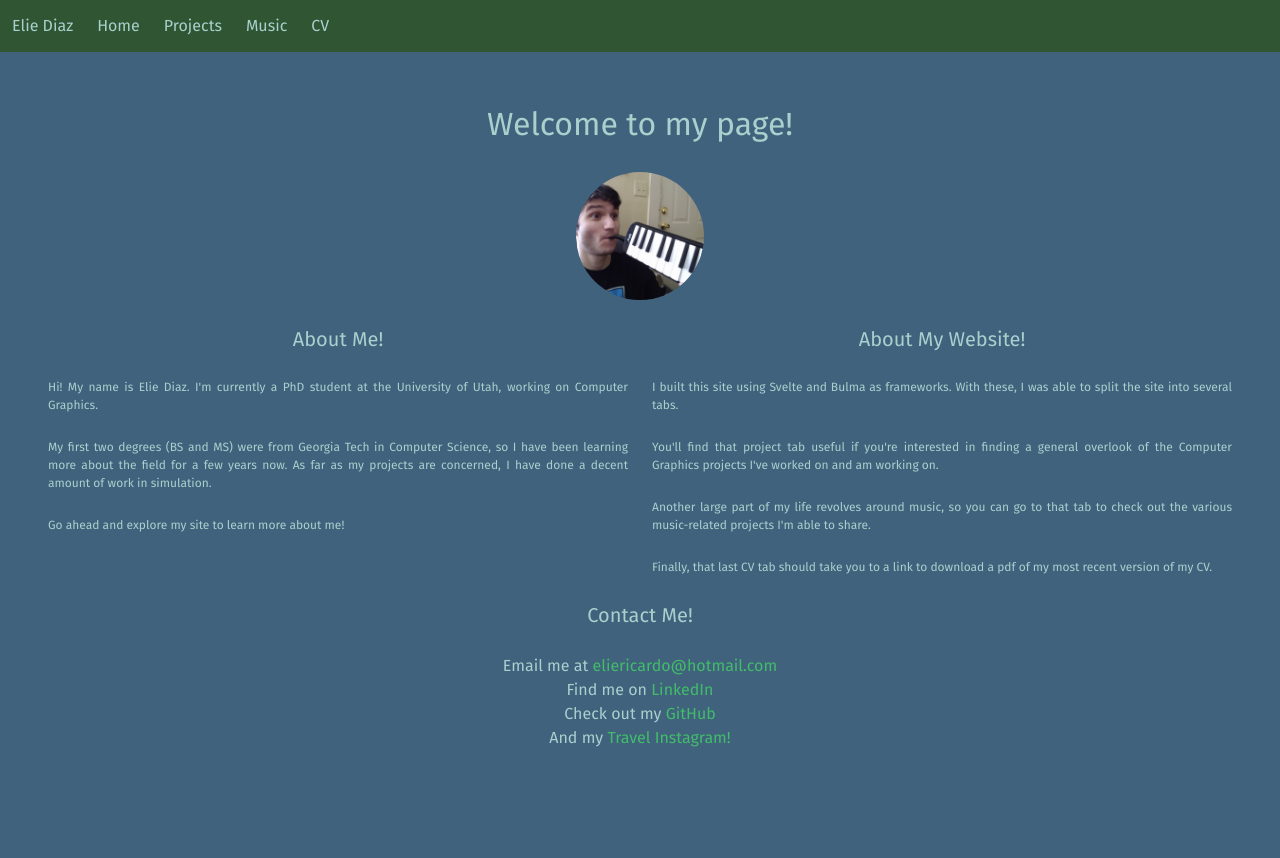
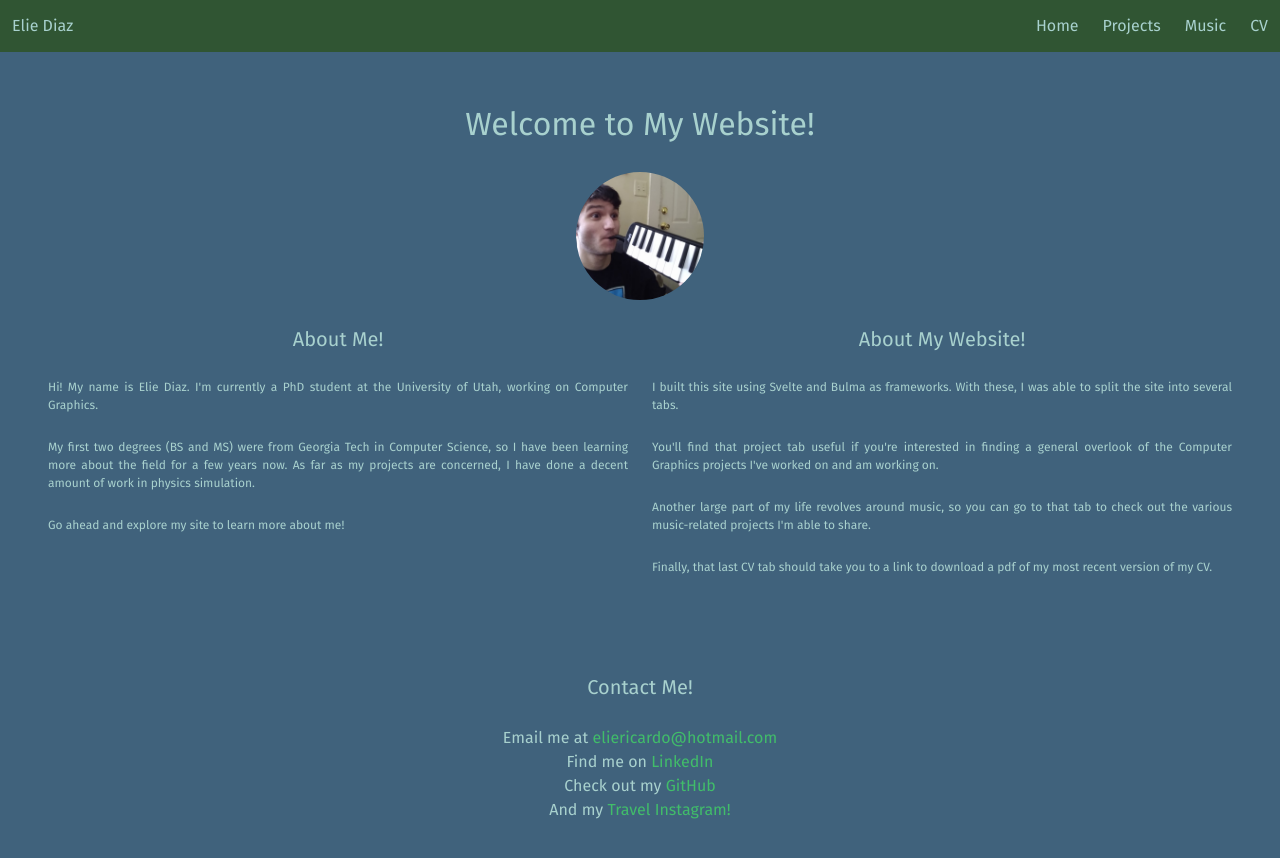
Before and after one commit to ElienDiaz/my_website, a Svelte app: page / in a window 1280 px wide. Shown: the top 858 px of the page. Built offline with nearby package versions, Linux system fonts and the light colour scheme.

Commit message:
Some more visual tweaks

```diff
--- a/src/components/Header.svelte
+++ b/src/components/Header.svelte
@@ -27,13 +27,13 @@
     </a>
   </div>
   <div id="navbarMenu" class="navbar-menu">
-    <div class="navbar-start">
+    <div class="navbar-start"/>
+    <div class="navbar-end">
       <a class="navbar-item"> Home </a>
       <a class="navbar-item"> Projects </a>
       <a class="navbar-item"> Music </a>
       <a class="navbar-item"> CV </a>
     </div>
-    <div class="navbar-end" />
   </div>
 </nav>
 
--- a/src/pages/Home.svelte
+++ b/src/pages/Home.svelte
@@ -1,6 +1,6 @@
 <section class="section">
     <div class="block has-text-centered is-size-3">
-        <h1>Welcome to my page!</h1>
+        <h1>Welcome to My Website!</h1>
     </div>
     <div class="block is-flex is-horizontal-center">
         <figure class="image is-128x128">
@@ -25,7 +25,7 @@
                 degrees (BS and MS) were from Georgia Tech in Computer Science,
                 so I have been learning more about the field for a few years
                 now. As far as my projects are concerned, I have done a decent
-                amount of work in simulation.
+                amount of work in physics simulation.
             </div>
             <div class="block has-text-justified is-size-7">
                 Go ahead and explore my site to
@@ -74,6 +74,9 @@
             </div>
         </div>
     </div>
+
+</section>
+<section class="section">
     <div class="block has-text-centered is-size-5">Contact Me!</div>
     <div class="block has-text-centered">
         <p>
@@ -93,9 +96,6 @@
         </p>
     </div>
 </section>
-<section class="section">
-
-</section>
 
 <style>
     .is-horizontal-center {
```
